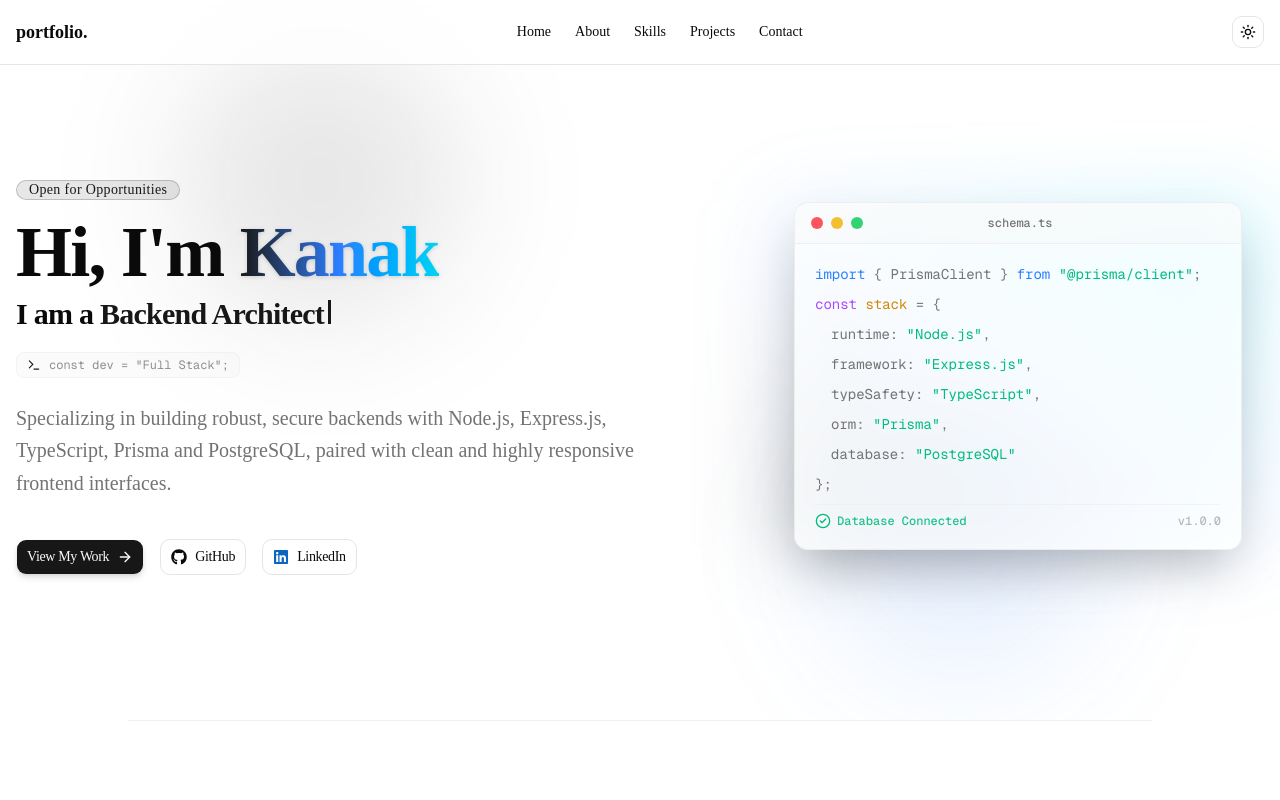
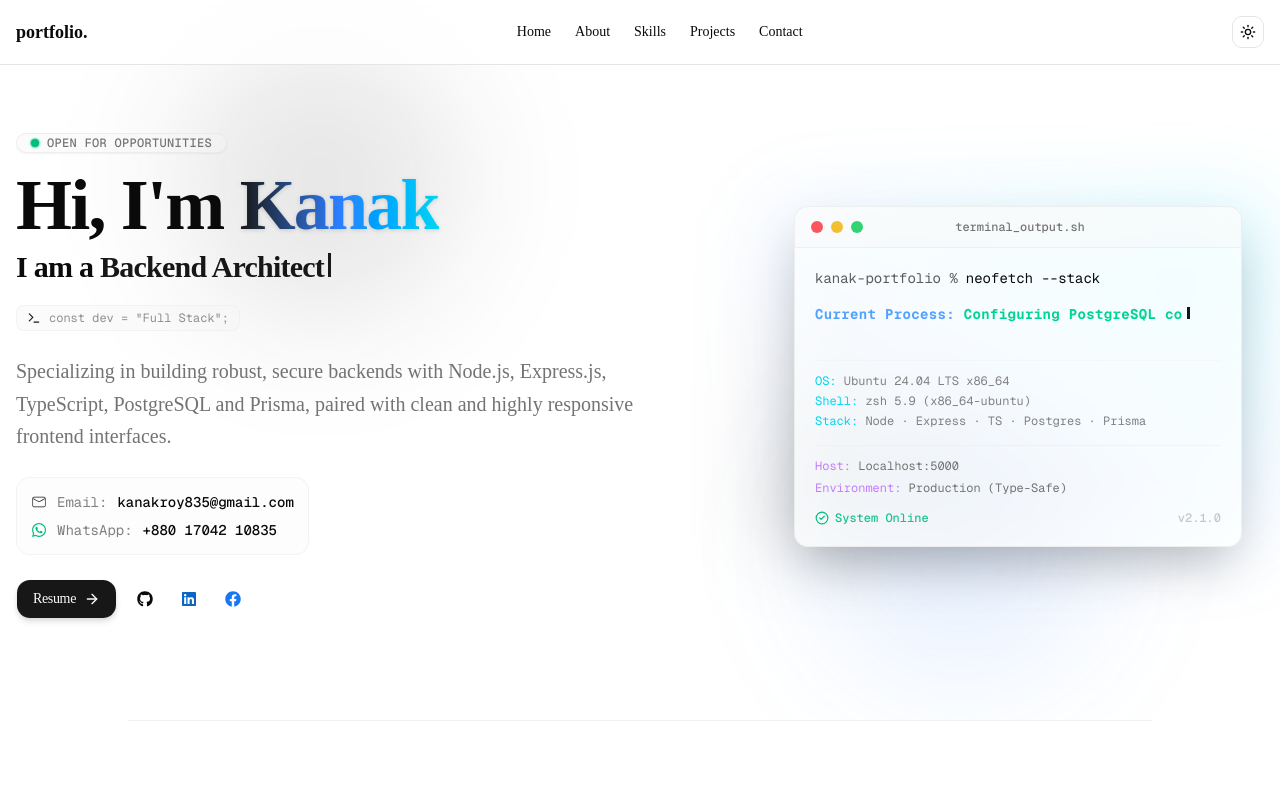
Before and after one commit to Captain-Kanak/portfolio-client, a Next.js app: page / in a window 1280 px wide. Shown: the top 800 px of the page. Built offline with nearby package versions, Linux system fonts and the light colour scheme.

Commit message:
successfully complete hero section

```diff
--- a/src/components/layouts/Footer.tsx
+++ b/src/components/layouts/Footer.tsx
@@ -1,5 +1,5 @@
 import React from "react";
 
 export default function Footer() {
-  return <div className="container max-w-7xl mx-auto px-4">Footer</div>;
+  return <div className="container max-w-7xl mx-auto px-4 py-16">Footer</div>;
 }
--- a/src/components/layouts/HeroSection.tsx
+++ b/src/components/layouts/HeroSection.tsx
@@ -4,7 +4,8 @@ import { Badge } from "../ui/badge";
 import { Button } from "../ui/button";
 import { Terminal, CheckCircle2, ArrowRight } from "lucide-react";
 import { TypingEffect } from "./TypingEffect";
-import { FaGithub, FaLinkedin } from "react-icons/fa";
+import { FaGithub, FaLinkedin, FaWhatsapp, FaFacebook } from "react-icons/fa";
+import { CiMail } from "react-icons/ci";
 
 export default function HeroSection() {
   return (
@@ -17,14 +18,25 @@ export default function HeroSection() {
       <div className="absolute bottom-1/4 right-1/4 translate-x-1/2 translate-y-1/2 w-72 h-72 bg-blue-500/10 rounded-full blur-3xl pointer-events-none" />
 
       <div className="grid grid-cols-1 md:grid-cols-12 gap-12 items-center w-full relative z-10">
-        {/* TEXT CONTENT */}
+        {/* LEFT COLUMN: TEXT CONTENT */}
         <div className="space-y-6 md:col-span-7 order-2 md:order-1">
           <div className="space-y-4">
             <Badge
               variant="secondary"
-              className="px-3 py-1 text-sm font-medium tracking-wide w-fit bg-primary/10 text-primary border border-primary/20 backdrop-blur-md animate-pulse"
+              className="relative flex items-center gap-2 px-3.5 py-1.5 text-xs font-mono font-medium tracking-wider uppercase w-fit bg-muted/40 text-foreground border border-border/60 backdrop-blur-md shadow-xs overflow-hidden group select-none transition-all duration-300 hover:border-primary/30"
             >
+              {/* Subtle sliding light shimmer across the badge frame on hover */}
+              <span className="absolute inset-0 w-full h-full bg-linear-to-r from-transparent via-primary/5 to-transparent -translate-x-full transition-transform duration-1000 group-hover:translate-x-full" />
+
+              {/* Glowing Radar Status Dot Indicator */}
+              <span className="relative flex h-2 w-2 shrink-0">
+                <span className="animate-ping absolute inline-flex h-full w-full rounded-full bg-emerald-400 opacity-75" />
+                <span className="relative inline-flex rounded-full h-2 w-2 bg-emerald-500" />
+              </span>
+
+              <span className="tracking-wide text-muted-foreground group-hover:text-foreground transition-colors duration-300">
                 Open for Opportunities
+              </span>
             </Badge>
 
             <div className="space-y-2">
@@ -61,60 +73,105 @@ export default function HeroSection() {
 
             <p className="text-lg md:text-xl text-muted-foreground font-normal leading-relaxed max-w-2xl pt-2">
               Specializing in building robust, secure backends with Node.js,
-              Express.js, TypeScript, Prisma and PostgreSQL, paired with clean
+              Express.js, TypeScript, PostgreSQL and Prisma, paired with clean
               and highly responsive frontend interfaces.
             </p>
           </div>
 
-          {/* Fancy Micro-Interactions on CTA Buttons */}
-          <div className="flex flex-wrap items-center gap-4 pt-4">
+          {/* Contact Details & Actions Container */}
+          <div className="space-y-4">
+            {/* Direct Contact Metrics */}
+            <div className="space-y-2 font-mono text-sm text-muted-foreground/90 bg-muted/20 border border-border/40 p-3.5 rounded-xl w-fit backdrop-blur-xs">
+              <div className="flex items-center gap-2.5">
+                <CiMail className="w-4 h-4 text-primary shrink-0" />
+                <span>Email:</span>
+                <a
+                  href="mailto:kanakroy835@gmail.com"
+                  className="text-foreground hover:text-primary transition-colors duration-200 font-medium"
+                >
+                  kanakroy835@gmail.com
+                </a>
+              </div>
+              <div className="flex items-center gap-2.5">
+                <FaWhatsapp className="w-4 h-4 text-emerald-500 shrink-0" />
+                <span>WhatsApp:</span>
+                <a
+                  href="https://wa.me/8801704210835"
+                  target="_blank"
+                  rel="noopener noreferrer"
+                  className="text-foreground hover:text-emerald-500 transition-colors duration-200 font-medium"
+                >
+                  +880 17042 10835
+                </a>
+              </div>
+            </div>
+
+            {/* Action Row */}
+            <div className="flex flex-wrap items-center gap-3 pt-2">
+              {/* Primary Call to Action */}
               <Button
                 asChild
-              variant="default" // Changed to solid default variant for hierarchy
-              size="lg"
-              className="cursor-pointer font-medium tracking-tight shadow-md shadow-primary/10 transition-all duration-300 hover:-translate-y-0.5 hover:shadow-lg hover:shadow-primary/20 group"
+                variant="default"
+                className="cursor-pointer font-medium tracking-tight shadow-md shadow-primary/10 transition-all duration-300 hover:-translate-y-0.5 hover:shadow-lg hover:shadow-primary/20 group h-10 px-4 rounded-xl"
               >
-              <Link href="#projects" className="flex items-center gap-2">
-                View My Work
-                {/* Animated icon that shifts right on button hover */}
+                <Link href="#" className="flex items-center gap-2">
+                  Resume
                   <ArrowRight className="w-4 h-4 transition-transform duration-300 group-hover:translate-x-1" />
                 </Link>
               </Button>
 
+              {/* GitHub Icon Button */}
               <Button
                 asChild
-              variant="outline"
-              size="lg"
-              className="cursor-pointer font-medium tracking-tight transition-all duration-300 hover:-translate-y-0.5 hover:bg-muted/60"
+                variant="ghost"
+                size="icon"
+                className="cursor-pointer transition-all duration-300 hover:-translate-y-0.5 hover:bg-muted/80 rounded-xl"
               >
                 <Link
                   href="https://github.com/Captain-Kanak"
                   target="_blank"
-                className="flex items-center gap-2"
+                  aria-label="GitHub Profile"
                 >
-                <FaGithub className="w-4 h-4" />
-                GitHub
+                  <FaGithub className="w-5 h-5 text-foreground" />
                 </Link>
               </Button>
 
+              {/* LinkedIn Icon Button */}
               <Button
                 asChild
-              variant="outline"
-              size="lg"
-              className="cursor-pointer font-medium tracking-tight transition-all duration-300 hover:-translate-y-0.5 hover:text-primary hover:bg-primary/5"
+                variant="ghost"
+                size="icon"
+                className="cursor-pointer transition-all duration-300 hover:-translate-y-0.5 hover:bg-blue-500/10 text-muted-foreground rounded-xl"
               >
                 <Link
                   href="https://www.linkedin.com/in/captain-kanak"
                   target="_blank"
-                className="flex items-center gap-2"
+                  aria-label="LinkedIn Profile"
                 >
-                <FaLinkedin className="w-4 h-4 text-[#0A66C2] dark:text-[#0A66C2]" />
-                LinkedIn
+                  <FaLinkedin className="w-5 h-5 text-[#0A66C2]" />
+                </Link>
+              </Button>
+
+              {/* Facebook Icon Button */}
+              <Button
+                asChild
+                variant="ghost"
+                size="icon"
+                className="cursor-pointer transition-all duration-300 hover:-translate-y-0.5 hover:bg-blue-600/10 text-muted-foreground rounded-xl"
+              >
+                <Link
+                  href="https://www.facebook.com/captainkanak"
+                  target="_blank"
+                  aria-label="Facebook Profile"
+                >
+                  <FaFacebook className="w-5 h-5 text-[#1877F2]" />
                 </Link>
               </Button>
             </div>
           </div>
+        </div>
 
+        {/* RIGHT COLUMN: INTERACTIVE CODE TERMINAL WITH CONTINUOUS TYPING */}
         <div className="hidden md:col-span-5 order-1 md:order-2 lg:flex justify-center relative w-full">
           {/* Accent Glow behind Terminal */}
           <div className="absolute top-1/2 left-1/2 -translate-x-1/2 -translate-y-1/2 w-full h-full bg-linear-to-tr from-primary/20 via-blue-500/10 to-cyan-400/20 rounded-2xl blur-2xl pointer-events-none" />
@@ -122,62 +179,81 @@ export default function HeroSection() {
           {/* IDE Window Frame */}
           <div className="w-full max-w-md rounded-xl border border-border/60 bg-card/70 backdrop-blur-md shadow-2xl overflow-hidden font-mono text-xs sm:text-sm text-left">
             {/* Window Header / Window controls */}
-            <div className="flex items-center justify-between px-4 py-3 border-b border-border/50 bg-muted/40">
+            <div className="flex items-center justify-between px-4 py-3 border-b border-border/50 bg-muted/40 select-none">
               <div className="flex space-x-2">
                 <div className="w-3 h-3 rounded-full bg-red-500/80" />
                 <div className="w-3 h-3 rounded-full bg-yellow-500/80" />
                 <div className="w-3 h-3 rounded-full bg-green-500/80" />
               </div>
-              <span className="text-xs text-muted-foreground font-medium select-none">
-                schema.ts
+              <span className="text-xs text-muted-foreground font-medium">
+                terminal_output.sh
               </span>
-              <div className="w-12" /> {/* Layout balancer spacer */}
+              <div className="w-12" />
             </div>
 
             {/* Editor Screen Code Content */}
-            <div className="p-5 space-y-2.5 text-muted-foreground selection:bg-primary/20 overflow-x-auto">
+            <div className="p-5 space-y-4 text-muted-foreground selection:bg-primary/20 min-h-65 flex flex-col justify-between">
+              <div className="space-y-3">
+                {/* Terminal Prompt Command */}
+                <div className="flex items-center gap-2 text-primary/70 select-none">
+                  <span>kanak-portfolio %</span>
+                  <span className="text-foreground">neofetch --stack</span>
+                </div>
+
+                {/* Dynamic Continuous Typing Process Line */}
+                <div className="text-sm font-bold text-foreground tracking-wide pt-1 min-h-12">
+                  <span className="text-blue-400">Current Process:</span>{" "}
+                  <span className="text-emerald-400">
+                    <TypingEffect
+                      words={[
+                        "Initializing Node.js runtime environments...",
+                        "Configuring PostgreSQL connection pools...",
+                        "Compiling safe TypeScript structural schemas...",
+                        "Mapping relational tables via Prisma ORM...",
+                        "Spawning Express.js server instances...",
+                      ]}
+                      typingSpeed={50}
+                      deletingSpeed={25}
+                      pauseDuration={1500}
+                    />
+                  </span>
+                </div>
+
+                {/* Clean Static System Specs Block (Replaces the duplicate loop) */}
+                <div className="space-y-1 text-xs text-muted-foreground/90 border-t border-border/20 pt-3">
                   <div>
-                <span className="text-blue-500">import</span>{" "}
-                {"{ PrismaClient }"} <span className="text-blue-500">from</span>{" "}
-                <span className="text-emerald-500">"@prisma/client"</span>;
+                    <span className="text-cyan-400">OS:</span> Ubuntu 24.04 LTS
+                    x86_64
                   </div>
                   <div>
-                <span className="text-purple-500">const</span>{" "}
-                <span className="text-yellow-600 dark:text-yellow-400">
-                  stack
-                </span>{" "}
-                = {"{"}
+                    <span className="text-cyan-400">Shell:</span> zsh 5.9
+                    (x86_64-ubuntu)
                   </div>
-              <div className="pl-4">
-                <span className="text-muted-foreground">runtime:</span>{" "}
-                <span className="text-emerald-500">"Node.js"</span>,
+                  <div>
+                    <span className="text-cyan-400">Stack:</span> Node · Express
+                    · TS · Postgres · Prisma
                   </div>
-              <div className="pl-4">
-                <span className="text-muted-foreground">framework:</span>{" "}
-                <span className="text-emerald-500">"Express.js"</span>,
                 </div>
-              <div className="pl-4">
-                <span className="text-muted-foreground">typeSafety:</span>{" "}
-                <span className="text-emerald-500">"TypeScript"</span>,
               </div>
-              <div className="pl-4">
-                <span className="text-muted-foreground">orm:</span>{" "}
-                <span className="text-emerald-500">"Prisma"</span>,
+
+              {/* Immutable Status Sub-block */}
+              <div className="space-y-1.5 pt-3 border-t border-border/40 text-xs">
+                <div>
+                  <span className="text-purple-400">Host:</span> Localhost:5000
                 </div>
-              <div className="pl-4">
-                <span className="text-muted-foreground">database:</span>{" "}
-                <span className="text-emerald-500">"PostgreSQL"</span>
+                <div>
+                  <span className="text-purple-400">Environment:</span>{" "}
+                  Production (Type-Safe)
                 </div>
-              <div>{"};"}</div>
-
-              <div className="pt-2 border-t border-border/40 text-xs flex items-center justify-between text-emerald-500/90 font-medium">
+                <div className="pt-2 flex items-center justify-between text-emerald-500/90 font-medium">
                   <div className="flex items-center gap-1.5">
-                  <CheckCircle2 className="w-4 h-4 text-emerald-500" />
-                  <span>Database Connected</span>
+                    <CheckCircle2 className="w-3.5 h-3.5 text-emerald-500 animate-pulse" />
+                    <span>System Online</span>
                   </div>
-                <span className="text-muted-foreground/50 select-none">
-                  v1.0.0
+                  <span className="text-muted-foreground/40 select-none">
+                    v2.1.0
                   </span>
+                </div>
               </div>
             </div>
           </div>
```
Lines whose indentation alone changed are shown as unchanged.
